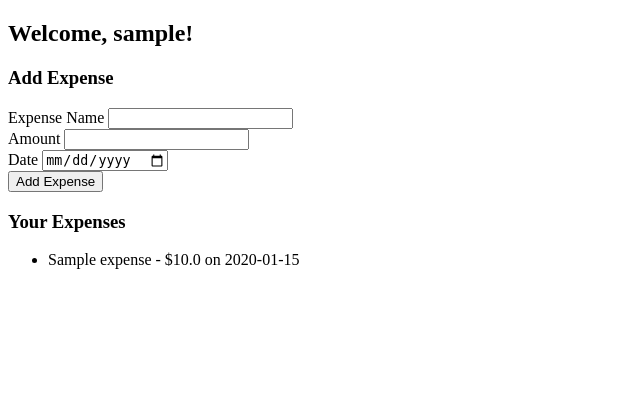
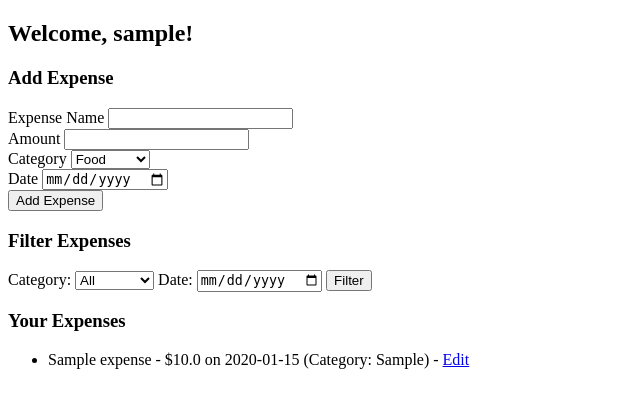
Before and after one commit to jupsonator/Software-Project, a Flask app: page /dashboard in a window 1280 px wide. Shown: the top 408 px of the page, without its empty margins (0-640 px from the left). Run offline with Flask 3, Linux system fonts and the light colour scheme; a user stored in the database is signed in; tables that the repository leaves empty hold one stand-in row (values such as "Sample post").

Commit message:
Added expemse editor

```diff
--- a/app/forms.py
+++ b/app/forms.py
@@ -1,6 +1,6 @@
 from flask_wtf import FlaskForm
-from wtforms import StringField, PasswordField, SubmitField, FloatField, DateField
-from wtforms.validators import InputRequired, Length
+from wtforms import StringField, PasswordField, SubmitField, FloatField, DateField, SelectField
+from wtforms.validators import InputRequired, Length, DataRequired
 
 class RegisterForm(FlaskForm):
     username = StringField('Username', validators=[InputRequired(), Length(min=4, max=150)])
@@ -13,7 +13,13 @@ class LoginForm(FlaskForm):
     submit = SubmitField('Login')
 
 class ExpenseForm(FlaskForm):
-    name = StringField('Expense Name', validators=[InputRequired()])
-    amount = FloatField('Amount', validators=[InputRequired()])
-    date = DateField('Date', format='%Y-%m-%d')
+    name = StringField('Expense Name', validators=[DataRequired()])
+    amount = FloatField('Amount', validators=[DataRequired()])
+    category = SelectField('Category', choices=[
+        ('Food', 'Food'),
+        ('Transport', 'Transport'),
+        ('Leisure', 'Leisure'),
+        ('Other', 'Other')
+    ], validators=[DataRequired()])
+    date = DateField('Date', format='%Y-%m-%d', validators=[DataRequired()])
     submit = SubmitField('Add Expense')
--- a/app/routes.py
+++ b/app/routes.py
@@ -42,6 +42,7 @@ def dashboard():
         new_expense = Expense(
             name=form.name.data,
             amount=form.amount.data,
+            category=form.category.data,
             date=form.date.data,
             user_id=current_user.id
         )
@@ -50,5 +51,49 @@ def dashboard():
         flash('Expense added successfully.')
         return redirect(url_for('main.dashboard'))
 
-    expenses = Expense.query.filter_by(user_id=current_user.id).order_by(Expense.date.desc()).all()
+    category = request.args.get('category')
+    date = request.args.get('date')
+
+    query = Expense.query.filter_by(user_id=current_user.id)
+    if category:
+        query = query.filter_by(category=category)
+    if date:
+        query = query.filter(Expense.date == date)
+
+    expenses = query.order_by(Expense.date.desc()).all()
+
     return render_template('dashboard.html', form=form, expenses=expenses)
+
+@main.route('/delete_expense/<int:expense_id>', methods=['POST'])
+@login_required
+def delete_expense(expense_id):
+    expense = Expense.query.get_or_404(expense_id)
+
+    if expense.user_id != current_user.id:
+        flash("You don't have permission to delete this expense.")
+        return redirect(url_for('main.dashboard'))
+
+    db.session.delete(expense)
+    db.session.commit()
+    flash('Expense deleted successfully.')
+    return redirect(url_for('main.dashboard'))
+
+@main.route('/edit_expense/<int:expense_id>', methods=['GET', 'POST'])
+@login_required
+def edit_expense(expense_id):
+    expense = Expense.query.get_or_404(expense_id)
+    if expense.user_id != current_user.id:
+        flash("You don't have permission to edit this expense.")
+        return redirect(url_for('main.dashboard'))
+
+    form = ExpenseForm(obj=expense)
+    if form.validate_on_submit():
+        expense.name = form.name.data
+        expense.amount = form.amount.data
+        expense.date = form.date.data
+        expense.category = form.category.data
+        db.session.commit()
+        flash('Expense updated.')
+        return redirect(url_for('main.dashboard'))
+
+    return render_template('edit_expense.html', form=form)
--- a/app/templates/dashboard.html
+++ b/app/templates/dashboard.html
@@ -11,14 +11,34 @@
         {{ form.hidden_tag() }}
         {{ form.name.label }} {{ form.name() }}<br>
         {{ form.amount.label }} {{ form.amount() }}<br>
+        {{ form.category.label }} {{ form.category() }}<br>
         {{ form.date.label }} {{ form.date() }}<br>
         {{ form.submit() }}
+    </form>
+
+    <h3>Filter Expenses</h3>
+    <form method="GET" action="{{ url_for('main.dashboard') }}">
+        Category:
+        <select name="category">
+            <option value="">All</option>
+            <option value="Food">Food</option>
+            <option value="Leisure">Leisure</option>
+            <option value="Transport">Transport</option>
+            <option value="Bills">Bills</option>
+            <option value="Other">Other</option>
+        </select>
+        Date: <input type="date" name="date">
+        <input type="submit" value="Filter">
     </form>
 
     <h3>Your Expenses</h3>
     <ul>
         {% for expense in expenses %}
-        <li>{{ expense.name }} - ${{ expense.amount }} on {{ expense.date.strftime('%Y-%m-%d') }}</li>
+        <li>
+            {{ expense.name }} - ${{ expense.amount }} on {{ expense.date.strftime('%Y-%m-%d') }}
+            (Category: {{ expense.category }})
+            - <a href="{{ url_for('main.edit_expense', expense_id=expense.id) }}">Edit</a>
+        </li>
         {% endfor %}
     </ul>
 </body>
```
Also changed, not shown: app/templates/edit_expense.html (added, +18 -0 lines).
